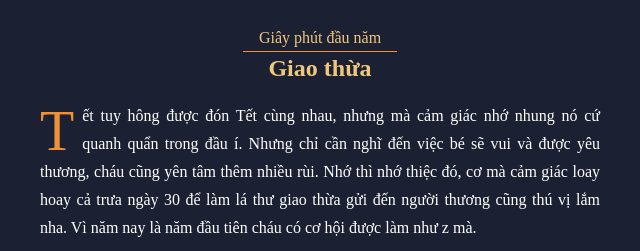
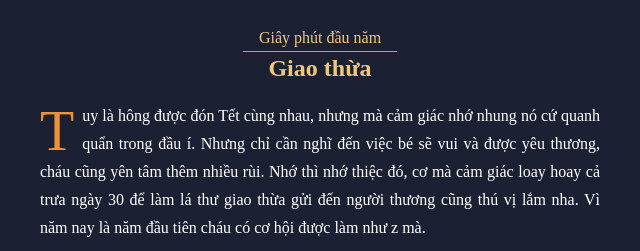
Before and after one commit to nqt068/new_year, a plain HTML site: page main.html in a window 1280 px wide. Shown: the part 549-800 px from the top of the page, without its empty margins (320-960 px from the left). Drawn offline with Linux system fonts and the light colour scheme.

Commit message:
Update main.html

```diff
--- a/main.html
+++ b/main.html
@@ -2839,7 +2839,7 @@
         <span>Giao thừa</span>
       </h2>
       <p>
-        Tết tuy hông được đón Tết cùng nhau, nhưng mà cảm giác nhớ nhung nó cứ
+        Tuy là hông được đón Tết cùng nhau, nhưng mà cảm giác nhớ nhung nó cứ
         quanh quẩn trong đầu í. Nhưng chỉ cần nghĩ đến việc bé sẽ vui và được
         yêu thương, cháu cũng yên tâm thêm nhiều rùi. Nhớ thì nhớ thiệc đó, cơ
         mà cảm giác loay hoay cả trưa ngày 30 để làm lá thư giao thừa gửi đến
```
